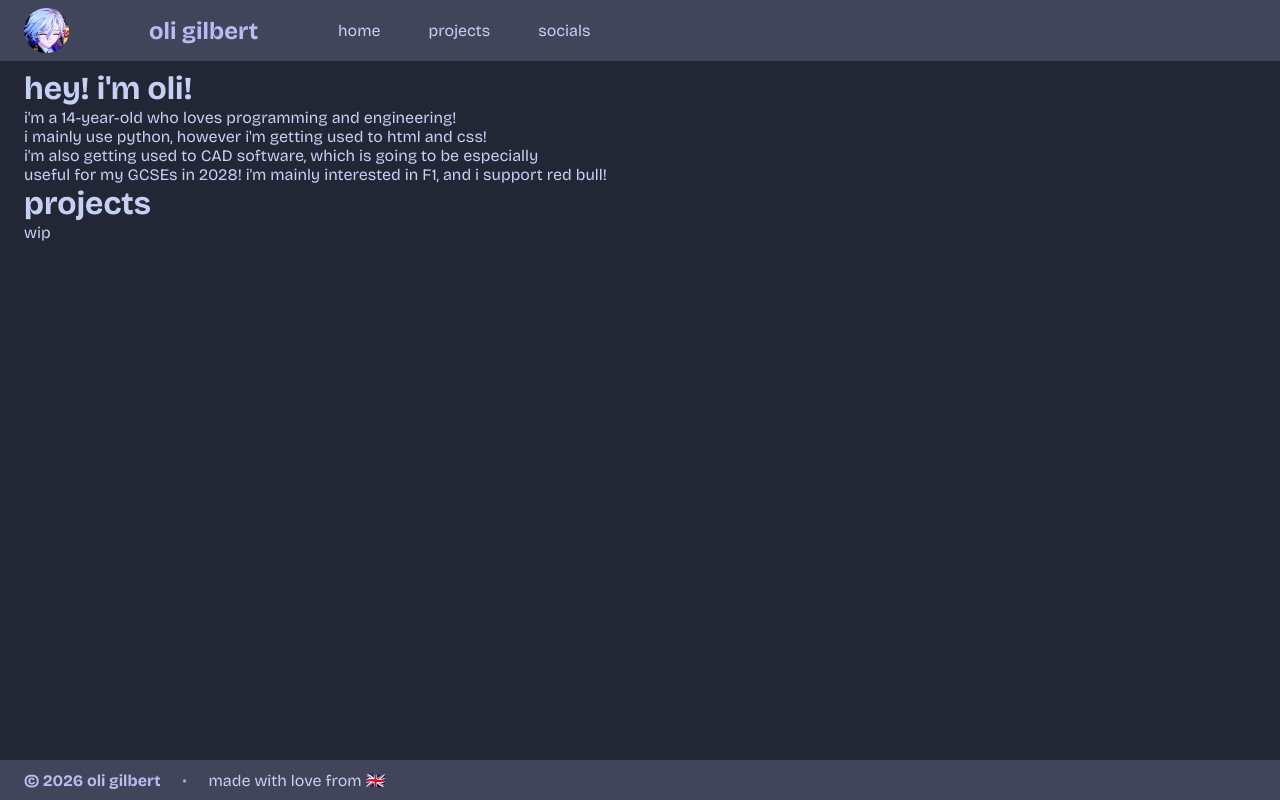
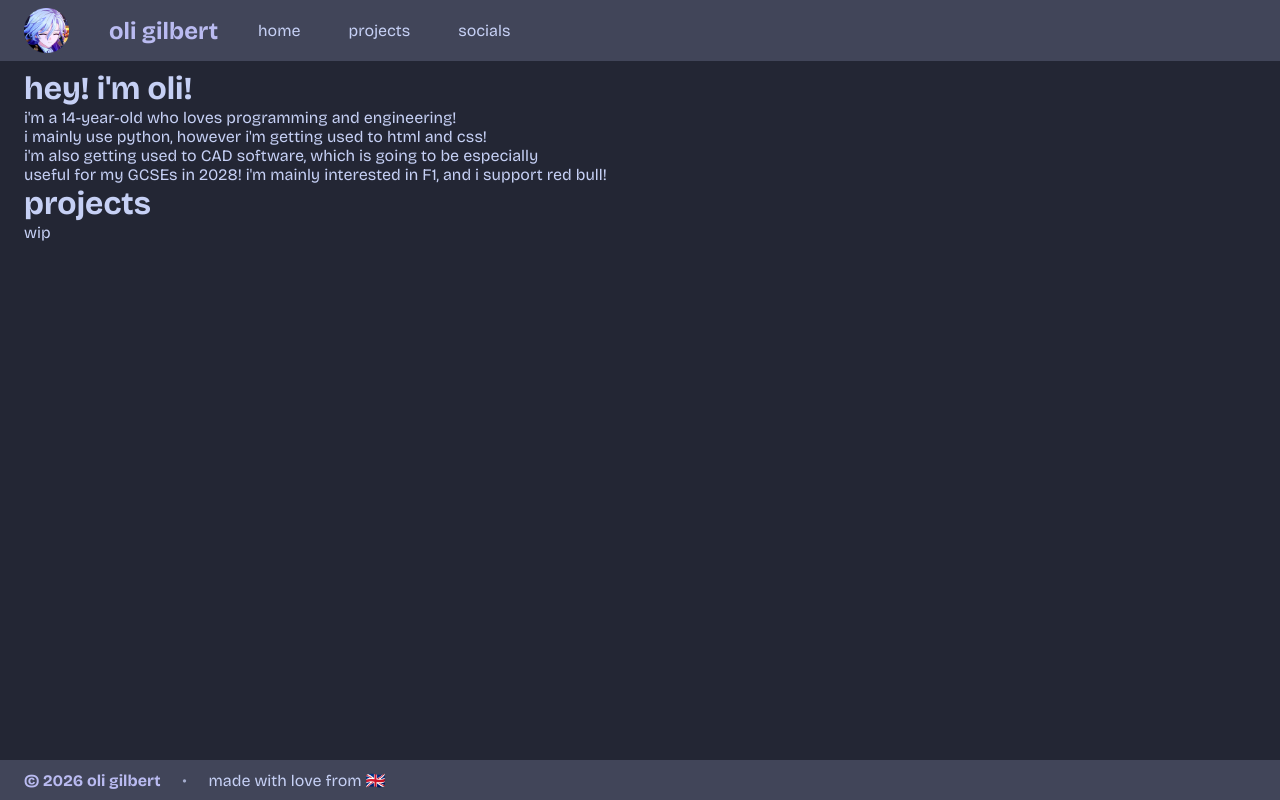
Before and after one commit to atlakami/website, a plain HTML site: page index.html in a window 1280 px wide. Drawn offline with nearby package versions, Linux system fonts and the light colour scheme.

Commit message:
chore: update gaps on header

```diff
--- a/styles.css
+++ b/styles.css
@@ -35,7 +35,7 @@ header {
     position: relative;
     align-items: center;
     justify-content: left;
-    gap: 5rem;
+    gap: 2.5rem;
     background-color: #414559;
     z-index: 1000;
     padding: 0.5rem 1.5rem;
```
Also changed, not shown: 1 other file.
